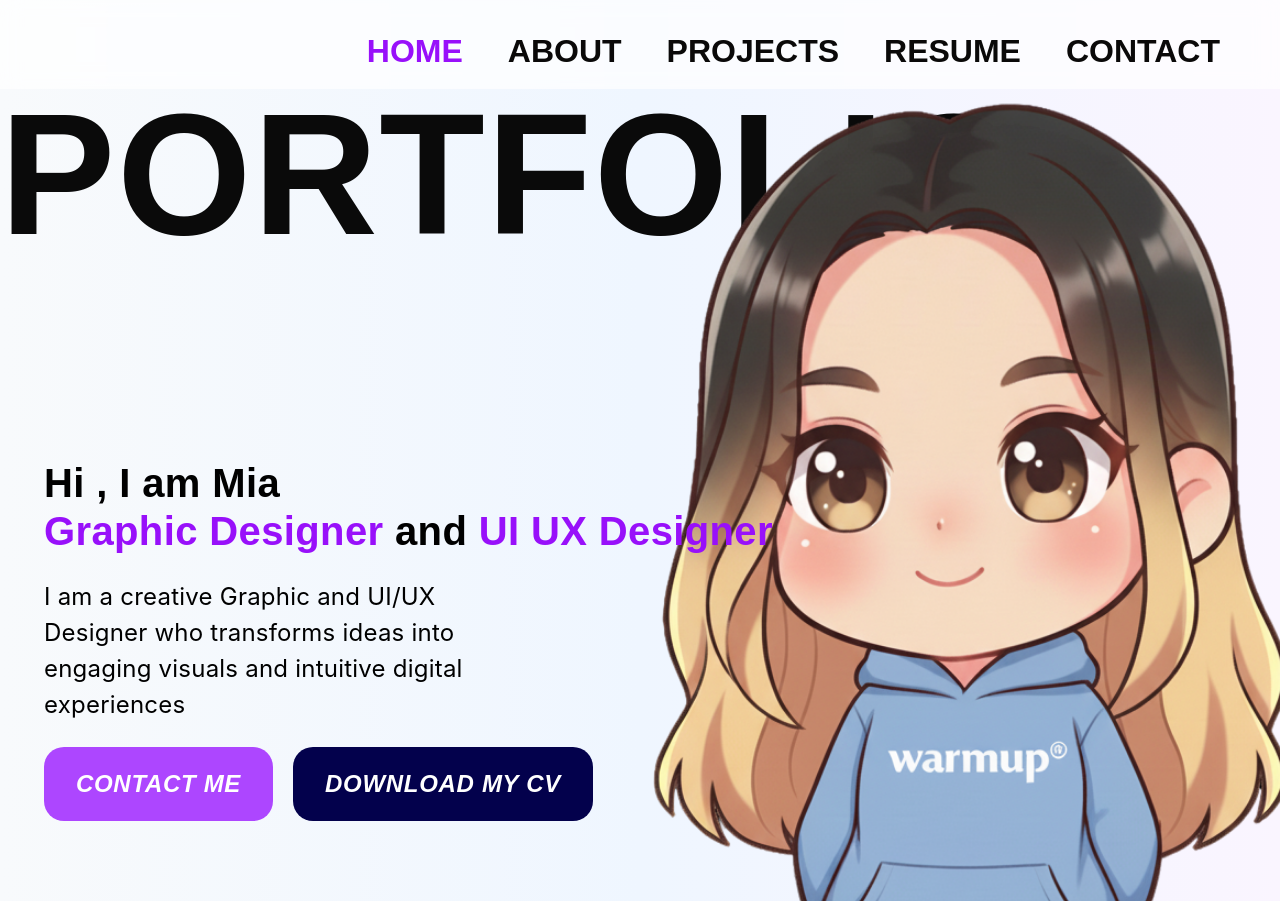
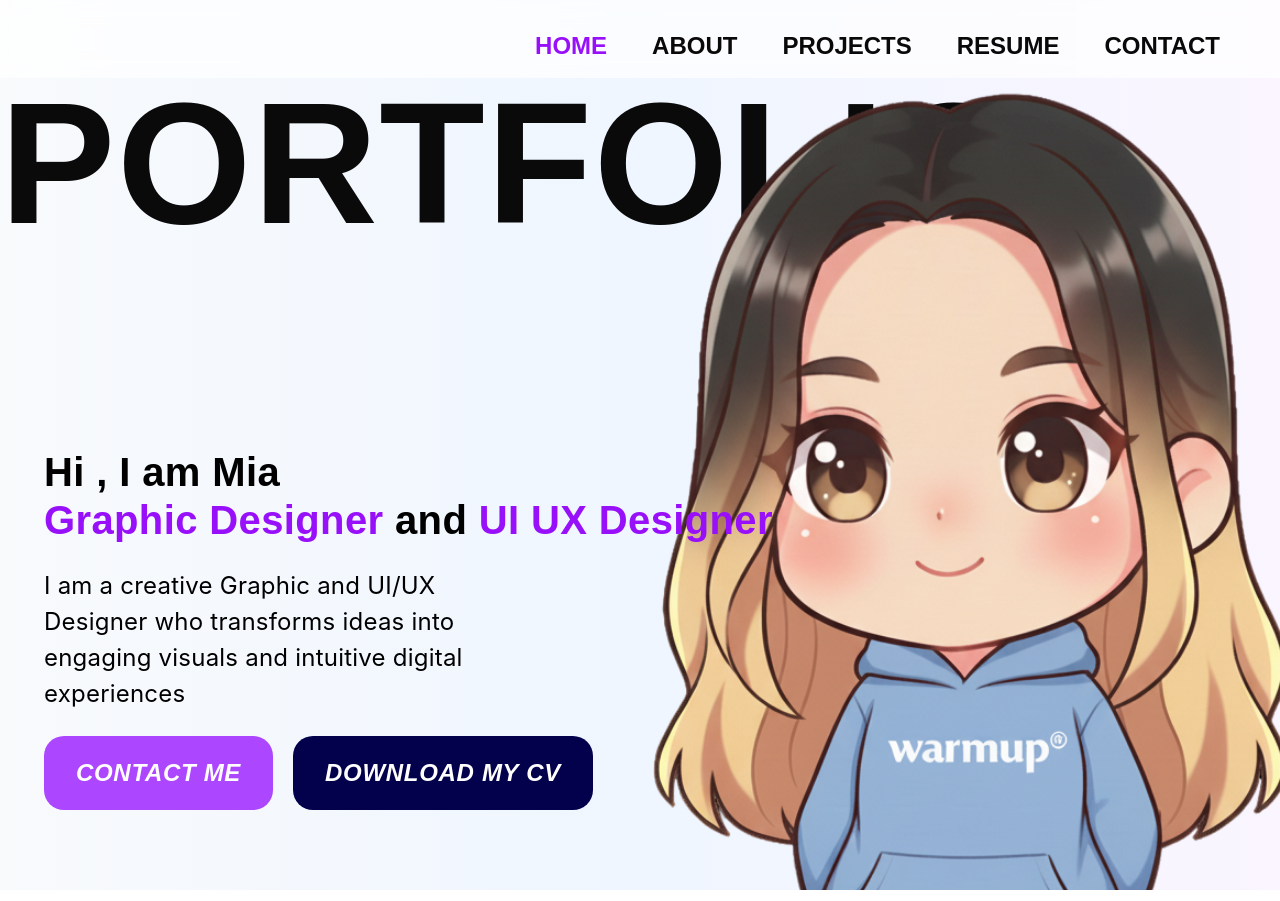
Before and after one commit to briella13/portfolio, a Next.js app: page / in a window 1280 px wide. Built offline with nearby package versions, Linux system fonts and the light colour scheme; what @mui/material-nextjs would draw is missing.

Commit message:
Change Navbar fontSize from 32px to 24px

```diff
--- a/components/Navbar.tsx
+++ b/components/Navbar.tsx
@@ -56,7 +56,7 @@ export function Navbar() {
                   textDecoration: "none",
                   fontFamily: "'Crimson Text', sans-serif",
                   fontWeight: "bold",
-                  fontSize: { xs: "24px", md: "32px" },
+                  fontSize: { xs: "24px", md: "24px" },
                   color: isActive ? "#9810fa" : "#0a0909",
                   transition: "color 0.2s ease",
                   "&:hover": {
```
